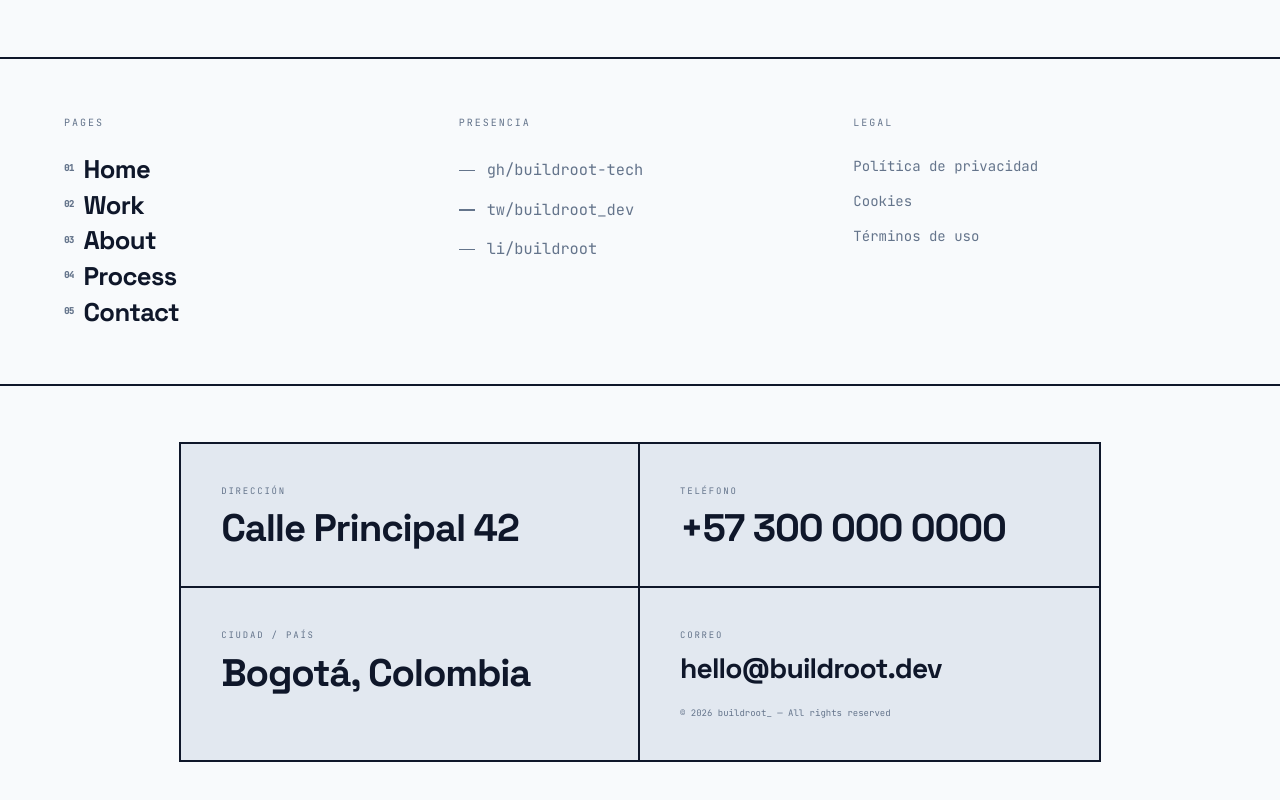
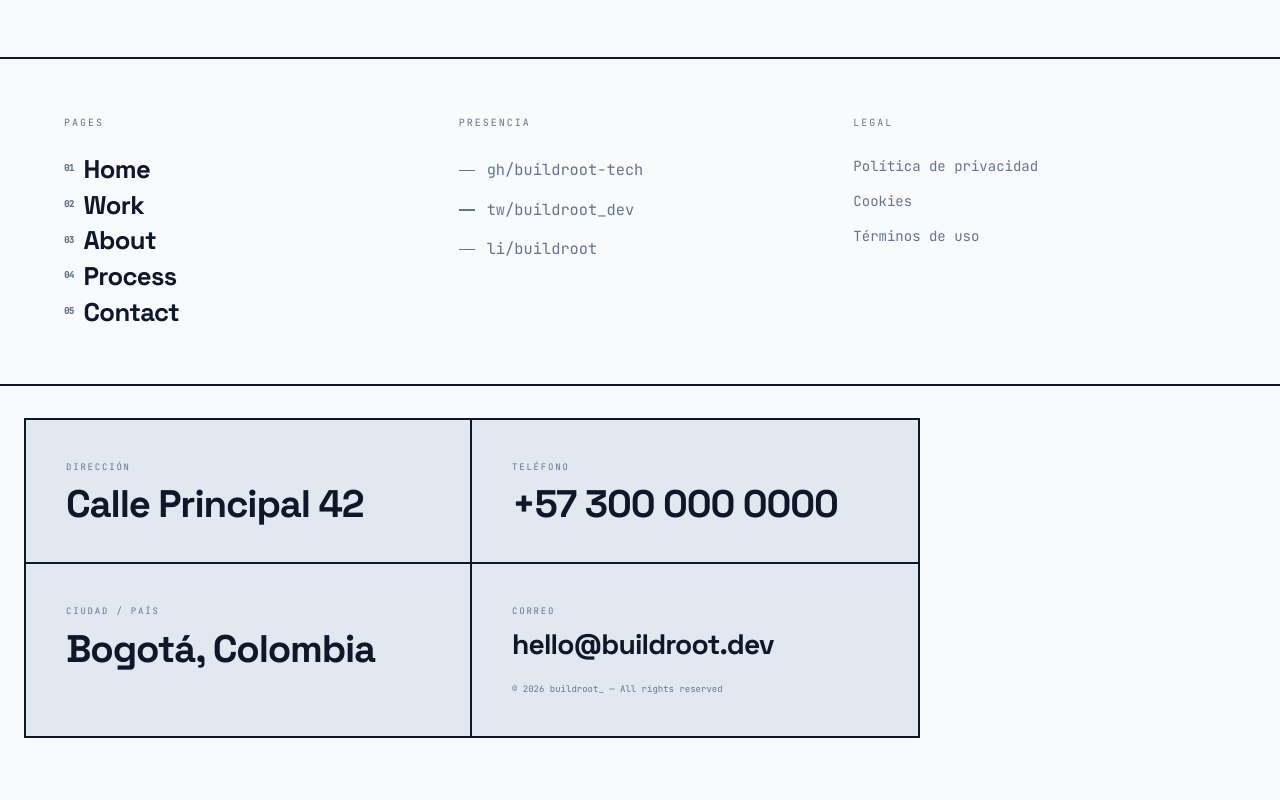
Before and after one commit to buildroot-tech/front-buildroot, a Next.js app: page / in a window 1280 px wide. Shown: the part 4712-5512 px from the top of the page. After the commit the page ends 5474 px from the top, so only its background shows below. Built offline with nearby package versions, Linux system fonts and the light colour scheme.

Commit message:
style(footer): move contact box to bottom left with small margin

```diff
--- a/components/layout/Footer.tsx
+++ b/components/layout/Footer.tsx
@@ -161,13 +161,13 @@ export function Footer(): React.ReactElement {
         </div>
 
         {/* ── LOWER HALF — Contact Info Box ── */}
-        <div className="flex items-center justify-center px-6 md:px-16 py-12 md:py-14">
+        <div className="flex justify-start px-4 md:px-6 pb-4 md:pb-6 pt-12 md:pt-8">
           <motion.div
             initial={{ opacity: 0, y: 28 }}
             whileInView={{ opacity: 1, y: 0 }}
             viewport={{ once: true }}
             transition={{ duration: 0.65, ease: "easeOut" }}
-            className="border-2 border-[var(--border)] bg-[var(--bg-secondary)] w-[80%]"
+            className="border-2 border-[var(--border)] bg-[var(--bg-secondary)] w-[90%] max-w-4xl"
             aria-label="Información de contacto"
           >
             <div className="grid grid-cols-1 md:grid-cols-2 divide-y-2 md:divide-y-0 md:divide-x-2 divide-[var(--border)]">
```
